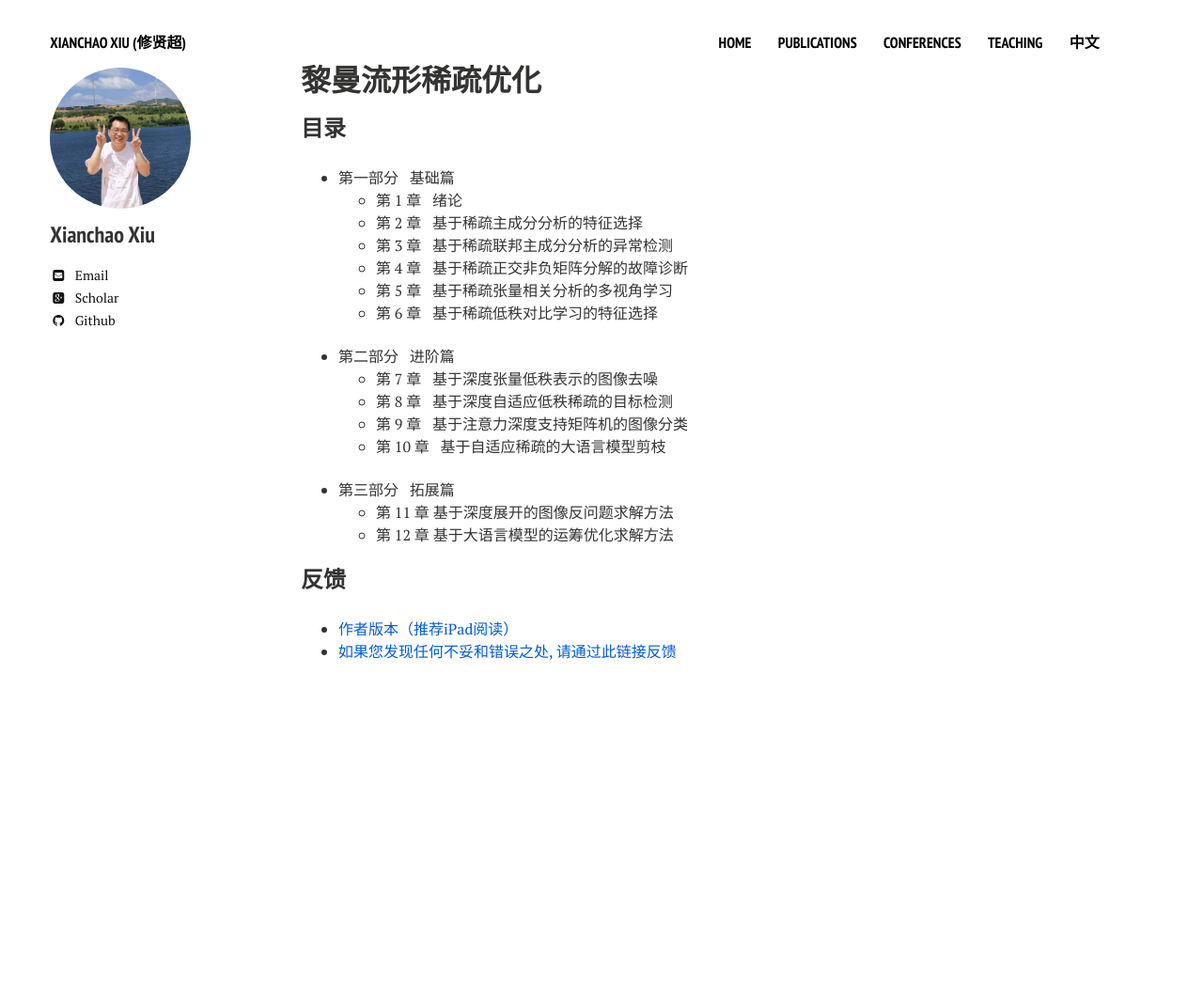
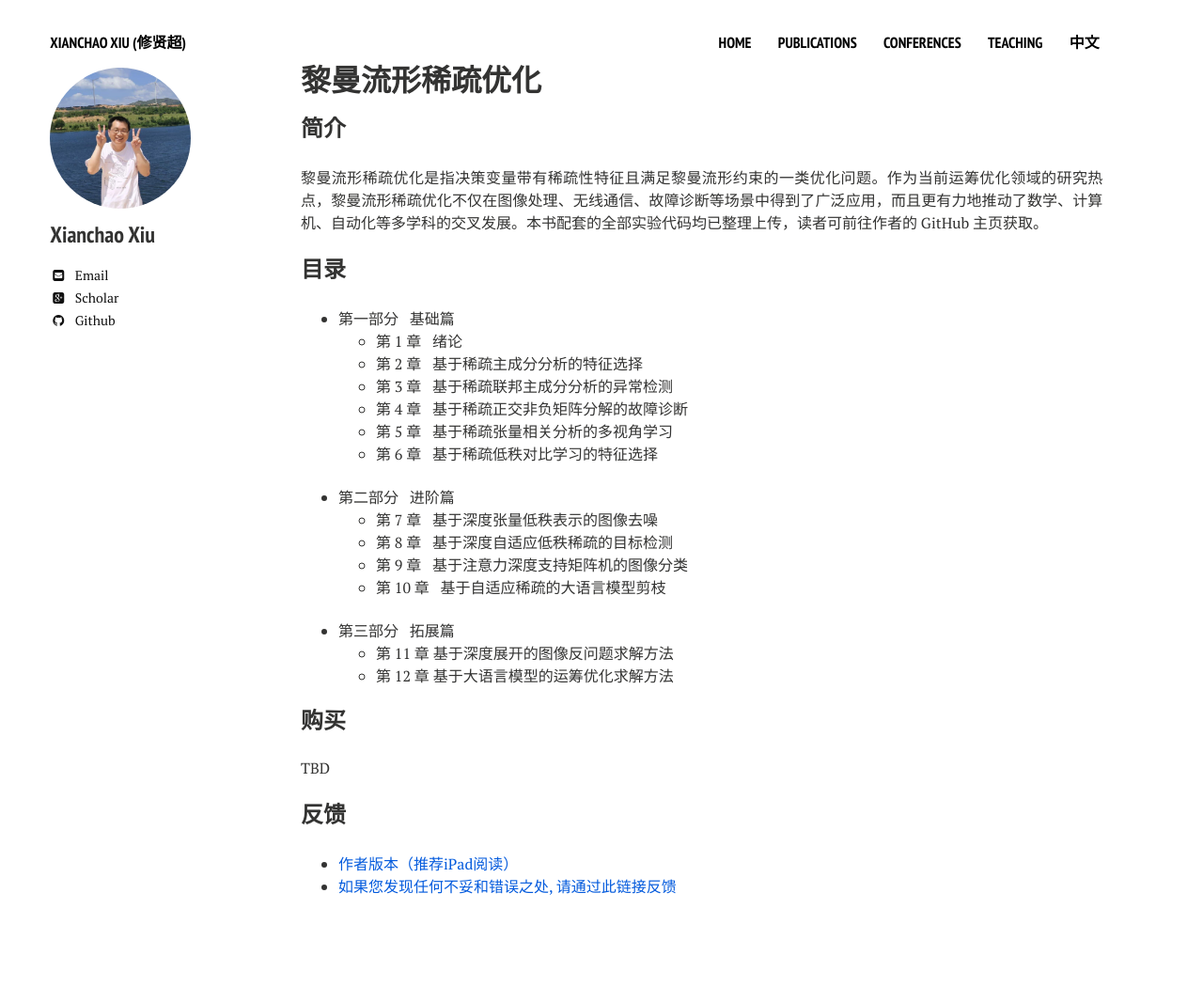
Before and after one commit to xianchaoxiu/xianchaoxiu.github.io, a Jekyll site: the page built from chinese/book/OPT/index.md, in a window 1280 px wide. Shown: the whole page at 94% size. Built offline with Jekyll 4.4.1, drawn with Linux system fonts in a browser that asks for light colours; nearby versions of some CDN libraries; before the commit the page ends 900 px from its top, so only the background shows below that.

Commit message:
Update index.md

```diff
--- a/chinese/book/OPT/index.md
+++ b/chinese/book/OPT/index.md
@@ -4,6 +4,11 @@ title: 黎曼流形稀疏优化
 comments: false
 share: false
 ---
+
+
+### 简介
+
+黎曼流形稀疏优化是指决策变量带有稀疏性特征且满足黎曼流形约束的一类优化问题。作为当前运筹优化领域的研究热点，黎曼流形稀疏优化不仅在图像处理、无线通信、故障诊断等场景中得到了广泛应用，而且更有力地推动了数学、计算机、自动化等多学科的交叉发展。本书配套的全部实验代码均已整理上传，读者可前往作者的 GitHub 主页获取。
 
 
 ### 目录
@@ -27,6 +32,8 @@ share: false
   - 第 11 章 基于深度展开的图像反问题求解方法 <br>
   - 第 12 章 基于大语言模型的运筹优化求解方法 <br>
 
+### 购买
+TBD
 
 ### 反馈
 * <a href="../OPT/黎曼流形稀疏优化.pdf" class="textlink" target="_blank"> 作者版本（推荐iPad阅读） </a> <br>
```
